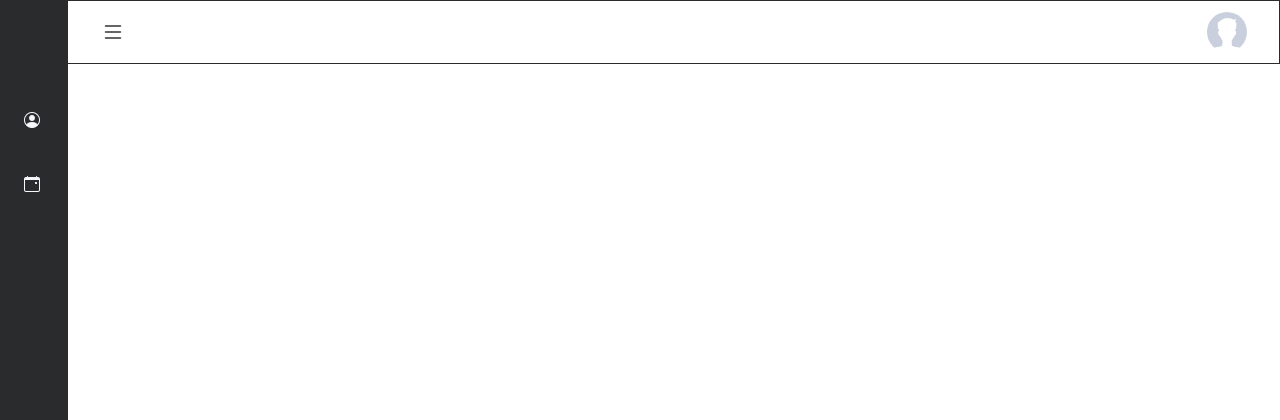
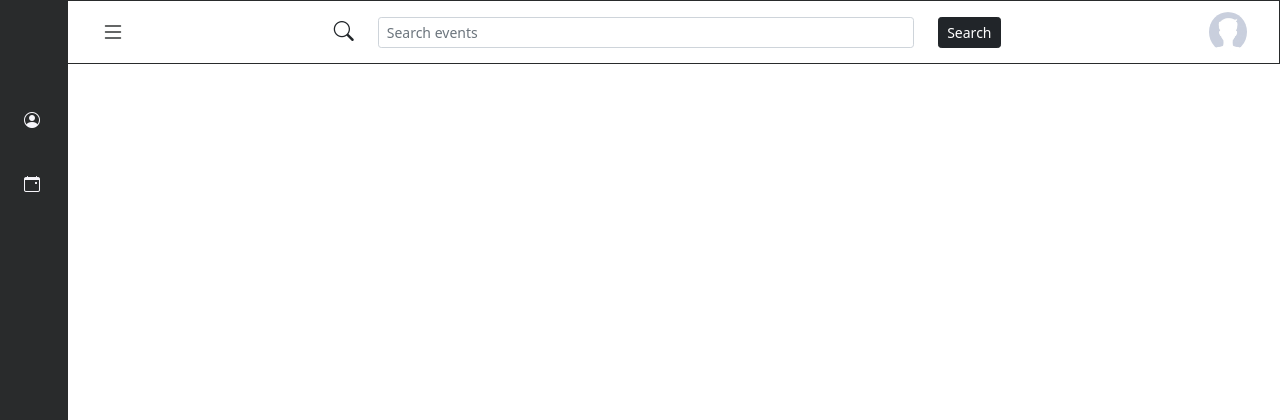
Before and after one commit to amaldevcd/py-event, a Django app: page /eventso/theme/ in a window 1280 px wide. Shown: the top 420 px of the page. Run offline with Django 3.2, Linux system fonts and the light colour scheme.

Commit message:
search bar in theme

```diff
--- a/eventman/eventso/templates/eventso/theme.html
+++ b/eventman/eventso/templates/eventso/theme.html
@@ -17,16 +17,103 @@
         <header class="header" id="header">
 
             <div class="header_toggle"> <i class='bi bi-list' id="header-toggle"></i> </div>
-            <!-- <div class="col-xs-4 ">
-                <input class="form-control" list="datalistOptions" id="exampleDataList" placeholder="Type to search...">
-                <datalist id="datalistOptions">
-                    <option value="San Francisco">
-                    <option value="New York">
-                    <option value="Seattle">
-                    <option value="Los Angeles">
-                    <option value="Chicago">
-                </datalist>
-            </div> -->
+             <div class="container">
+	            <div class="row justify-content-center">
+                        <div class="col-12 col-md-10 col-lg-8">
+
+                                <div class="card-body row no-gutters align-items-center">
+                                    <div class="col-auto">
+                                        <i class="bi bi-search h5 text-body"></i>
+                                    </div>
+                                    <!--end of col-->
+                                    <div class="col">
+                                        <input class="form-control form-control-sm form-control-borderless" type="search" placeholder="Search events">
+                                    </div>
+                                    <!--end of col-->
+                                    <div class="col-auto">
+                                        <button class="btn btn-sm btn-dark" type="submit">Search</button>
+                                    </div>
+                                    <!--end of col-->
+                                </div>
+                        </div>
+                        <!--end of col-->
+                </div>
+            </div>
+
+
+
+
+
+
+
+
+
+
+
+
+
+
+
+
+
+
+
+
+
+
+
+
+
+
+
+
+
+
+
+
+
+
+
+
+
+
+
+
+
+
+
+
+
+
+
+
+
+
+
+
+
+
+
+
+
+
+
+
+
+
+
+
+
+
+
+
+
+
+
+
+
+
+
             <div class="header_img"> <img src="{% static '/images/img1.jpg' %}" alt=""> </div>
         </header>
         <div class="l-navbar" id="nav-bar">
```
Also changed, not shown: eventman/eventso/templates/signuptheme.html (added, +24 -0 lines).
